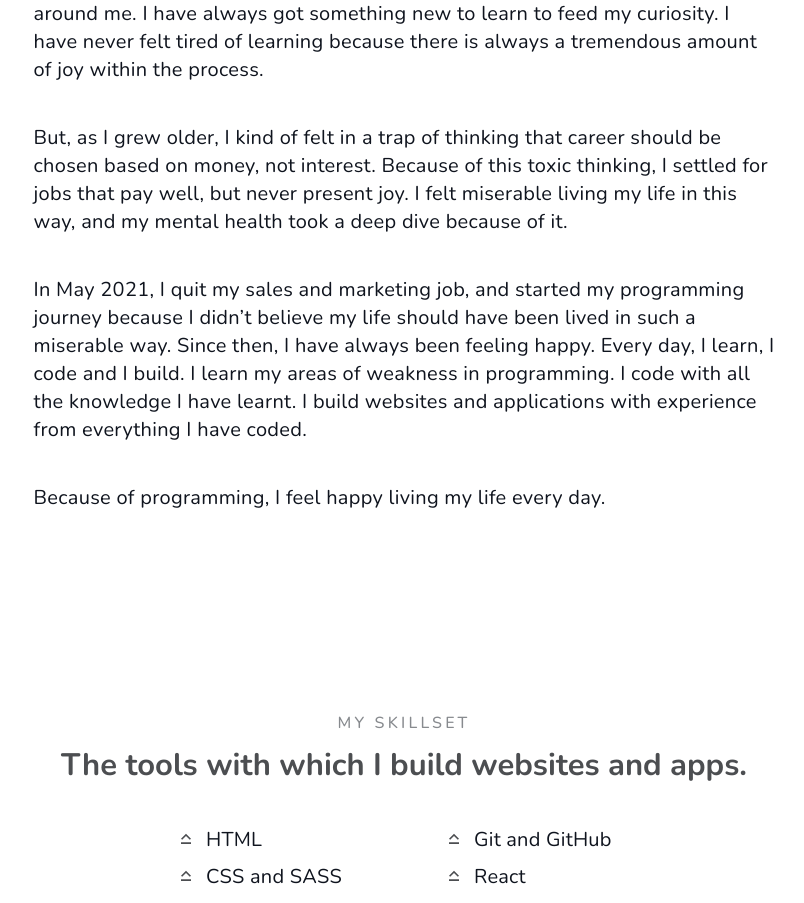
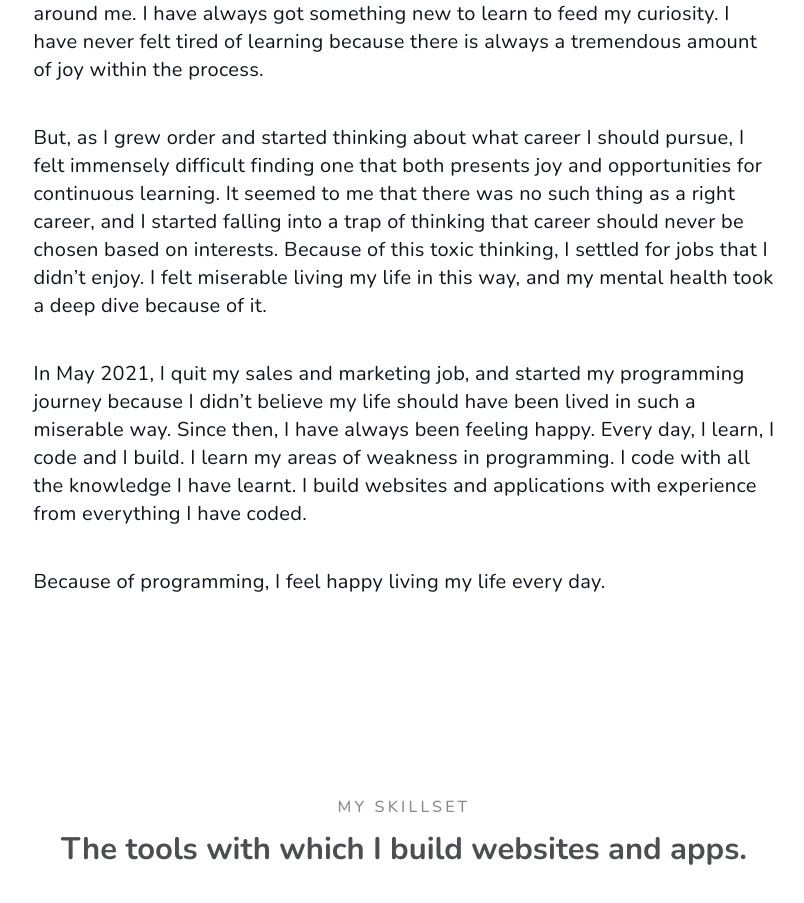
Before and after one commit to frankiecflam/frankielam.dev-old, a React (Create React App) app: page / in a window 1280 px wide. Shown: the part 7520-8423 px from the top of the page, without its empty margins (236-1040 px from the left). Built offline with nearby package versions, Linux system fonts and the light colour scheme.

Commit message:
update AboutStoryContent

```diff
--- a/src/components/About/Story/AboutStoryContent.js
+++ b/src/components/About/Story/AboutStoryContent.js
@@ -35,10 +35,13 @@ const AboutStoryContent = () => {
       </p>
 
       <p className={styles.paragraph}>
-        But, as I grew older, I kind of felt in a trap of thinking that career
-        should be chosen based on money, not interest. Because of this toxic
-        thinking, I settled for jobs that pay well, but never present joy. I
-        felt miserable living my life in this way, and my mental health took a
+        But, as I grew order and started thinking about what career I should
+        pursue, I felt immensely difficult finding one that both presents joy
+        and opportunities for continuous learning. It seemed to me that there
+        was no such thing as a right career, and I started falling into a trap
+        of thinking that career should never be chosen based on interests.
+        Because of this toxic thinking, I settled for jobs that I didn’t enjoy.
+        I felt miserable living my life in this way, and my mental health took a
         deep dive because of it.
       </p>
 
```
